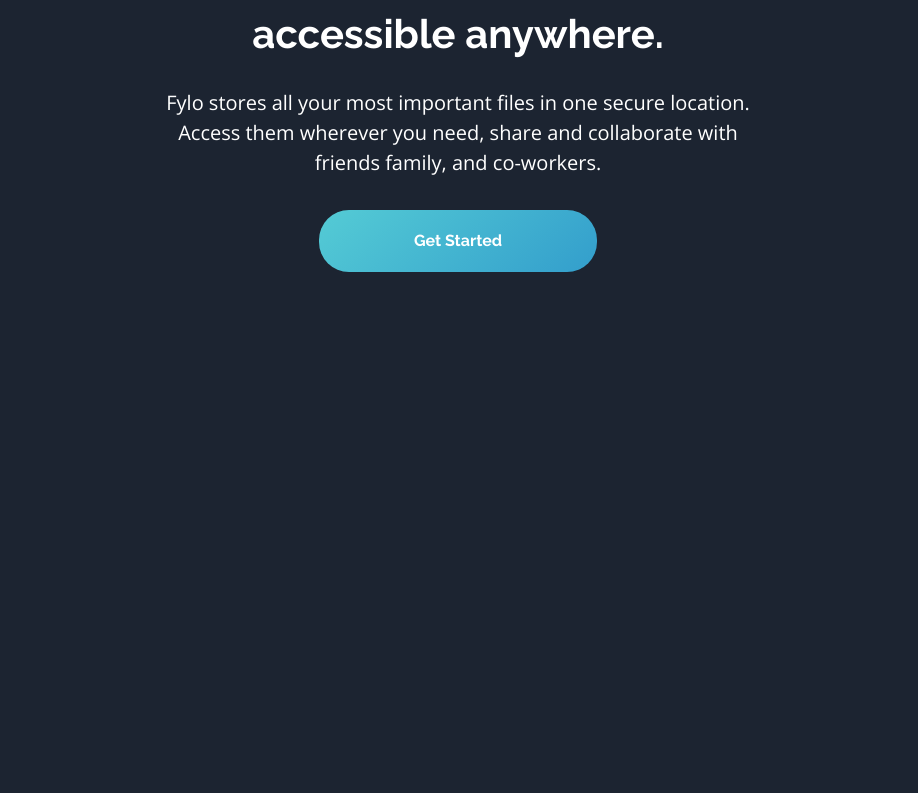
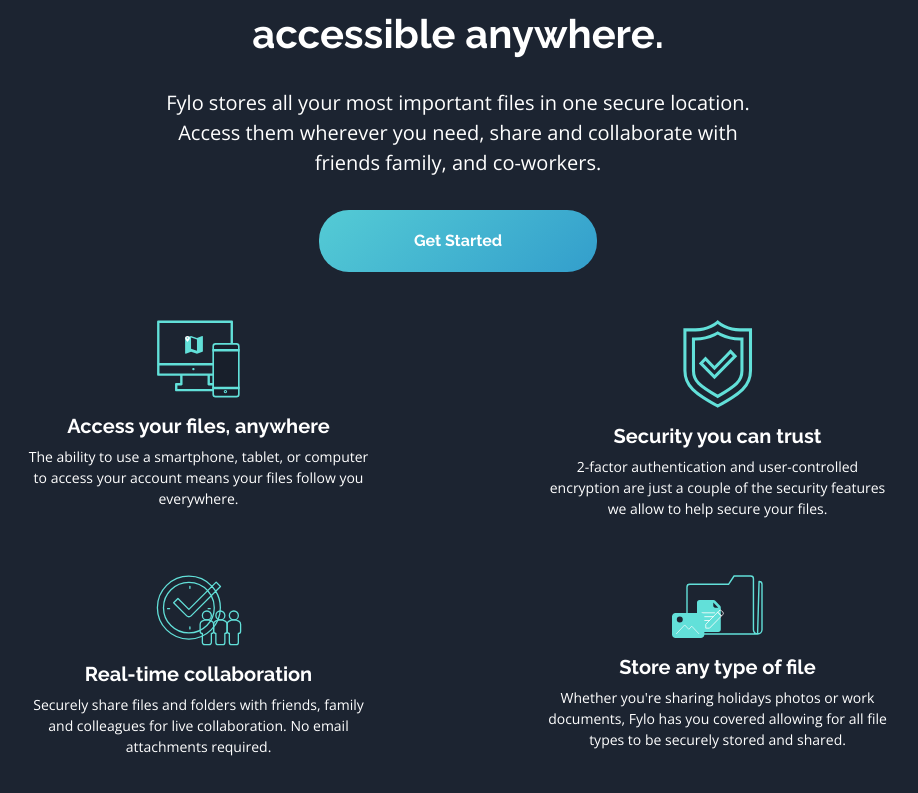
Before and after one commit to NataJenkins/flyo-dark-theme-landing-page, a React (Vite) app: page / in a window 1280 px wide. Shown: the part 873-1666 px from the top of the page, without its empty margins (182-1100 px from the left). Before the commit the page ends 1193 px from the top, so only its background shows below. Built offline with nearby package versions, Linux system fonts and the light colour scheme.

Commit message:
Features section

```diff
--- a/src/App.jsx
+++ b/src/App.jsx
@@ -3,12 +3,14 @@
 
 import FlyoNav from "./Components/Nav/Nav";
 import Header from "./Components/Header/Header";
+import Features from "./Components/Features/Features";
 
 function App() {
     return (
         <div className="p-lg-5 p-2 m-0 main-container">
             <FlyoNav />
             <Header />
+            <Features />
         </div>
     );
 }
--- /dev/null
+++ b/src/Components/Features/FeatureCard/FeatureCard.jsx
@@ -0,0 +1,37 @@
+import PropTypes from "prop-types";
+import Access from "../../../assets/icon-access-anywhere.svg";
+import Security from "../../../assets/icon-security.svg";
+import Collaboration from "../../../assets/icon-collaboration.svg";
+import Store from "../../../assets/icon-any-file.svg";
+import "./FeatureCard.scss";
+
+export default function FeatureCard({ title, icon, description }) {
+    const getIcon = () => {
+        switch (icon) {
+            case "access":
+                return Access;
+            case "security":
+                return Security;
+            case "collaboration":
+                return Collaboration;
+            case "store":
+                return Store;
+
+            default:
+                break;
+        }
+    };
+    return (
+        <div className="card-container">
+            <img src={getIcon()} alt="" className="mb-3" />
+            <h2 className="mb-2">{title}</h2>
+            <p className="mb-2">{description}</p>
+        </div>
+    );
+}
+
+FeatureCard.propTypes = {
+    description: PropTypes.string,
+    icon: PropTypes.string,
+    title: PropTypes.string,
+};
--- /dev/null
+++ b/src/Components/Features/FeatureCard/FeatureCard.scss
@@ -0,0 +1,17 @@
+.card-container {
+    display: flex;
+    flex-direction: column;
+    align-items: center;
+    text-align: center;
+    max-width: 350px;
+    h2 {
+        font-family: "Raleway", sans-serif;
+        font-size: 20px;
+        font-weight: 700;
+    }
+    p {
+        font-size: 14px;
+        font-weight: 400;
+        line-height: 21px;
+    }
+}
--- /dev/null
+++ b/src/Components/Features/Features.jsx
@@ -0,0 +1,50 @@
+import { Row, Col } from "react-bootstrap";
+import FeatureCard from "./FeatureCard/FeatureCard";
+import "./Features.scss";
+
+export default function Features() {
+    const cards = [
+        {
+            title: "Access your files, anywhere",
+            description:
+                "The ability to use a smartphone, tablet, or computer to access your account means your files follow you everywhere.",
+            icon: "access",
+        },
+        {
+            title: "Security you can trust",
+            description:
+                "2-factor authentication and user-controlled encryption are just a couple of the security features we allow to help secure your files.",
+            icon: "security",
+        },
+        {
+            title: "Real-time collaboration",
+            description:
+                "Securely share files and folders with friends, family and colleagues for live collaboration. No email attachments required.",
+            icon: "collaboration",
+        },
+        {
+            title: "Store any type of file",
+            description:
+                "Whether you're sharing holidays photos or work documents, Fylo has you covered allowing for all file types to be securely stored and shared.",
+            icon: "store",
+        },
+    ];
+
+    return (
+        <section className="features-section">
+            <Row className="mb-4">
+                {cards.map((card, i) => {
+                    return (
+                        <Col lg={6} sm={12} key={i} className="mt-5 card-cell">
+                            <FeatureCard
+                                title={card.title}
+                                description={card.description}
+                                icon={card.icon}
+                            />
+                        </Col>
+                    );
+                })}
+            </Row>
+        </section>
+    );
+}
--- /dev/null
+++ b/src/Components/Features/Features.scss
@@ -0,0 +1,8 @@
+.features-section {
+    // max-width: 700px;
+    .card-cell {
+        display: flex;
+        align-items: center;
+        flex-direction: column;
+    }
+}
```
